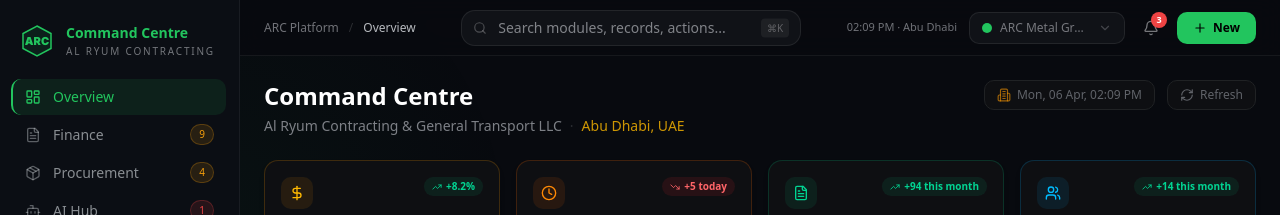
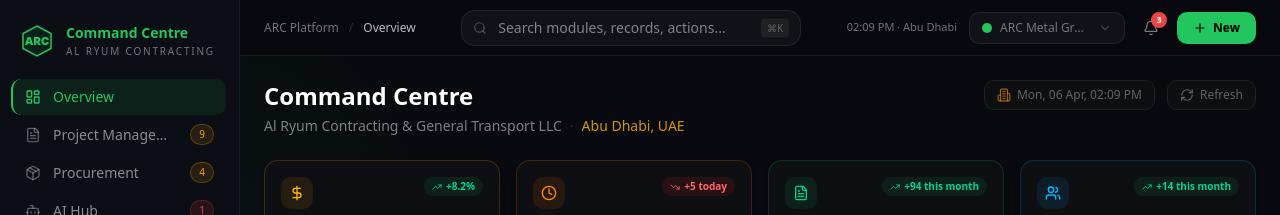
Before and after one commit to aelnaji/ARC_Dashboard, a Next.js app: page / in a window 1280 px wide. Shown: the top 215 px of the page. Built offline with nearby package versions, Linux system fonts and the light colour scheme.

Commit message:
feat: rename Finance to Project Management in sidebar

```diff
--- a/src/components/arc/Sidebar.tsx
+++ b/src/components/arc/Sidebar.tsx
@@ -16,7 +16,7 @@ interface NavItem {
 
 const NAV_ITEMS: NavItem[] = [
   { key: "dashboard",            icon: LayoutDashboard, label: "Overview" },
-  { key: "payment-certs",        icon: FileText,         label: "Finance",       badge: { text: "9", type: "amber" } },
+  { key: "payment-certs",        icon: FileText,         label: "Project Management",       badge: { text: "9", type: "amber" } },
   { key: "supplier-comparison",  icon: Package,          label: "Procurement",   badge: { text: "4", type: "amber" } },
   { key: "agent-monitor",        icon: Bot,              label: "AI Hub",        badge: { text: "1", type: "red" } },
   { key: "process-flows",        icon: GitBranch,        label: "Process Flows" },
```
